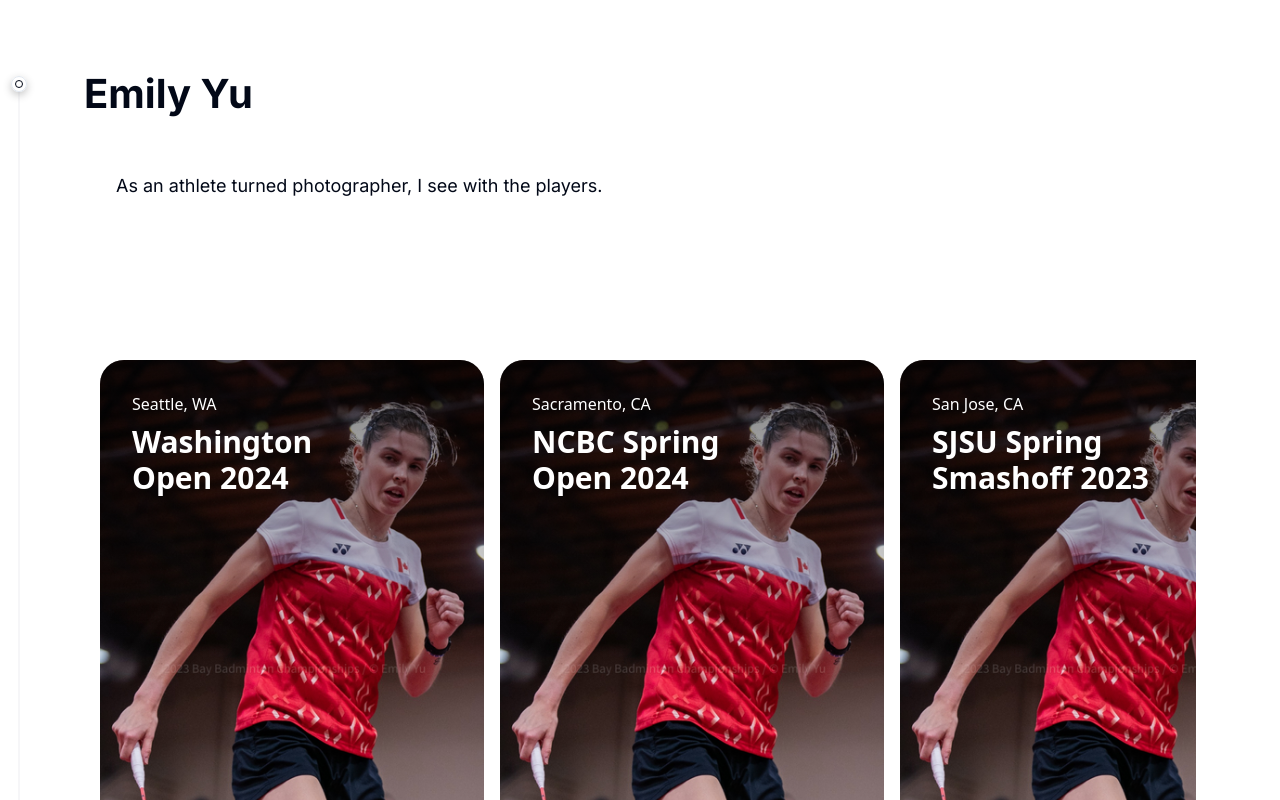
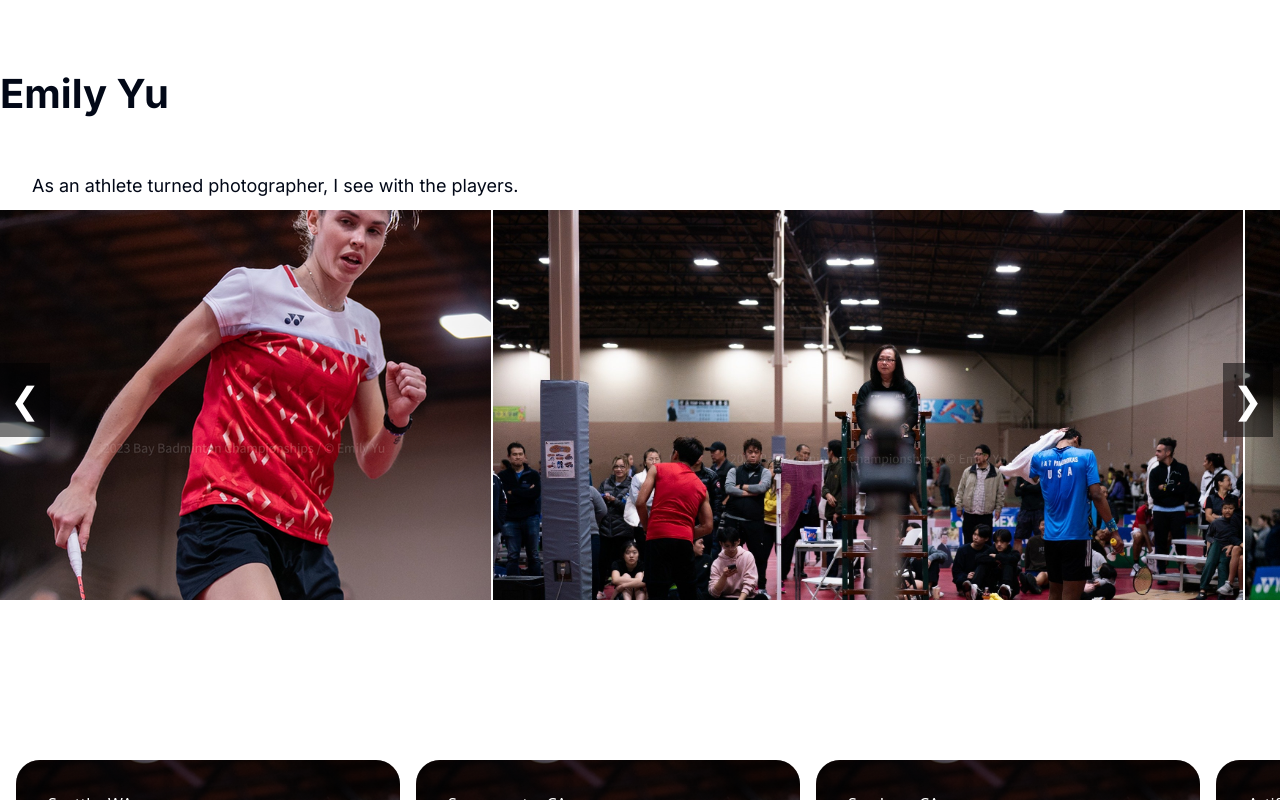
Before and after one commit to emily-yu/photo-portfolio, a Next.js app: page / in a window 1280 px wide. Shown: the top 800 px of the page. Built offline with nearby package versions, Linux system fonts and the light colour scheme.

Commit message:
full bleed slideshow

```diff
--- a/src/app/_components/container.tsx
+++ b/src/app/_components/container.tsx
@@ -3,7 +3,7 @@ type Props = {
 };
 
 const Container = ({ children }: Props) => {
-  return <div className="container mx-auto px-5">{children}</div>;
+  return <div>{children}</div>;
 };
 
 export default Container;
--- a/src/app/_components/footer.tsx
+++ b/src/app/_components/footer.tsx
@@ -7,7 +7,7 @@ export function Footer() {
       <Container>
         <div className="py-28 flex flex-col lg:flex-row items-center">
           <h3 className="text-4xl lg:text-[2.5rem] font-bold tracking-tighter leading-tight text-center lg:text-left mb-10 lg:mb-0 lg:pr-4 lg:w-1/2">
-            Statically Generated with Next.js.
+            {/* Statically Generated with Next.js. */}
           </h3>
           <div className="flex flex-col lg:flex-row justify-center items-center lg:pl-4 lg:w-1/2">
             <a
--- a/src/app/_components/intro.tsx
+++ b/src/app/_components/intro.tsx
@@ -4,8 +4,27 @@ import { CMS_NAME } from "@/lib/constants";
 import classNames from "classnames";
 import Image from 'next/image'
 import { Carousel, Card } from "./apple-cards-carousel";
+import { useRef } from "react";
 // src/app/_components/ui/apple-cards-carousel.tsx
 export function Intro() {
+
+  const containerRef = useRef<HTMLDivElement>(null);
+
+  const scroll = (direction: number) => {
+    if (containerRef.current) {
+      // Find the first image to get its width
+      const firstImage = containerRef.current.querySelector('.image');
+      if (firstImage) {
+        const imageWidth = (firstImage as HTMLDivElement).offsetWidth;
+        // Calculate the scroll amount
+        const scrollAmount = imageWidth * direction;
+        containerRef.current.scrollBy({ left: scrollAmount, behavior: 'smooth' });
+      }
+    }
+  };
+
+
+
   return (
     <>
         {/* <TracingBeam> */}
@@ -64,6 +83,33 @@ export function Intro() {
     <section>
 
     </section> */}
+   <div className="image-slider">
+      <button className="prev" onClick={() => scroll(-1)}>&#10094;</button>
+      <div className="wrapper">
+        <div className="image-container" ref={containerRef}>
+          <div className="image">
+            <img src="/assets/middle1.png" alt="Image 1" />
+          </div>
+          <div className="image">
+            <img src="/assets/middle2.jpg" alt="Image 2" />
+          </div>
+          <div className="image">
+            <img src="/assets/middle3.jpg" alt="Image 3" />
+          </div>
+          <div className="image">
+            <img src="/assets/middle3.jpg" alt="Image 3" />
+          </div>
+          <div className="image">
+            <img src="/assets/middle3.jpg" alt="Image 3" />
+          </div>
+          <div className="image">
+            <img src="/assets/middle3.jpg" alt="Image 3" />
+          </div>
+          {/* Add more images here */}
+        </div>
+      </div>
+      <button className="next" onClick={() => scroll(1)}>&#10095;</button>
+    </div>
 
     <section>
           <AppleCardsCarouselDemo/>
@@ -187,3 +233,31 @@ const data = [
     content: <DummyContent />,
   },
 ];
+
+
+const ImageSlider: React.FC = () => {
+  const containerRef = useRef<HTMLDivElement>(null);
+
+  const scroll = (direction: number) => {
+    if (containerRef.current) {
+      const far = containerRef.current.offsetWidth / 2 * direction;
+      const pos = containerRef.current.scrollLeft + far;
+      containerRef.current.scrollTo({ left: pos, behavior: 'smooth' });
+    }
+  };
+
+  return (
+    <div className="main">
+      <h1 className="title">Scrolling Image Slider</h1>
+      <div className="wrapper">
+        <button className="prev" onClick={() => scroll(-1)}>&#10094;</button>
+        <div className="image-container" ref={containerRef}>
+          {[...Array(10)].map((_, index) => (
+            <div className="image" key={index}>{index + 1}</div>
+          ))}
+        </div>
+        <button className="next" onClick={() => scroll(1)}>&#10095;</button>
+      </div>
+    </div>
+  );
+};
--- a/src/app/globals.css
+++ b/src/app/globals.css
@@ -48,6 +48,7 @@
         margin-left: -75px;
       }
 }
+
 .image-stack {
     display: grid;
     grid-template-columns: repeat(3, 1fr);
@@ -156,3 +157,67 @@
     @apply bg-background text-foreground;
   }
 }
+
+.image-slider {
+  position: relative;
+  width: 101vw; /* Ensure it takes full viewport width */
+  height: 50vh; /* Ensure it takes full viewport height */
+  margin-left: -10px;
+}
+
+.image-slider .wrapper {
+  display: flex;
+  align-items: center;
+  width: 100%;
+  height: 100%; /* Make sure it takes full height */
+  overflow: hidden; /* Hide any overflow */
+}
+
+.image-slider .image-container {
+  display: flex;
+  scroll-behavior: smooth;
+  overflow-x: scroll;
+  width: 100%;
+  height: 100%; /* Ensure it takes full height of the parent */
+  padding: 10px 0;
+  margin: 0; /* Adjust margin if needed */
+}
+
+.image-slider .image {
+  flex: 0 0 auto; /* Prevent flex item from shrinking */
+  min-width: 500px;
+  min-height: 500px;
+  margin: 0 1px; /* Adjust margin if needed */
+  position: relative;
+}
+
+.image-slider .image img {
+  object-fit: cover; /* Ensure image covers the container while maintaining aspect ratio */
+  width: 100%; /* Make the image fill the width of the container */
+  height: 100%; /* Make the image fill the height of the container */
+}
+
+.image-slider .prev, .image-slider .next {
+  position: absolute;
+  top: 50%;
+  transform: translateY(-50%);
+  font-size: 36px;
+  padding: 10px;
+  background: rgba(0, 0, 0, 0.5);
+  color: white;
+  border: none;
+  cursor: pointer;
+  z-index: 2;
+}
+
+.image-slider .prev {
+  left: 10px;
+}
+
+.image-slider .next {
+  right: 10px;
+}
+
+.image-slider .prev:hover, .image-slider .next:hover {
+  background: rgba(0, 0, 0, 0.7);
+}
--- a/src/app/layout.tsx
+++ b/src/app/layout.tsx
@@ -33,6 +33,11 @@ export default function RootLayout({
     },
     {
       name: "About",
+      link: "/about",
+      // icon: <IconUser className="h-4 w-4 text-neutral-500 dark:text-white" />,
+    },
+    {
+      name: "Events",
       link: "/about",
       // icon: <IconUser className="h-4 w-4 text-neutral-500 dark:text-white" />,
     },
@@ -84,9 +89,9 @@ export default function RootLayout({
       >
         {/* <ThemeSwitcher /> */}
         <FloatingNav navItems={navItems} />
-        <TracingBeam>
+        {/* <TracingBeam> */}
         <div className="min-h-screen">{children}</div>
-        </TracingBeam>
+        {/* </TracingBeam> */}
         <Footer />
       </body>
     </html>
```
